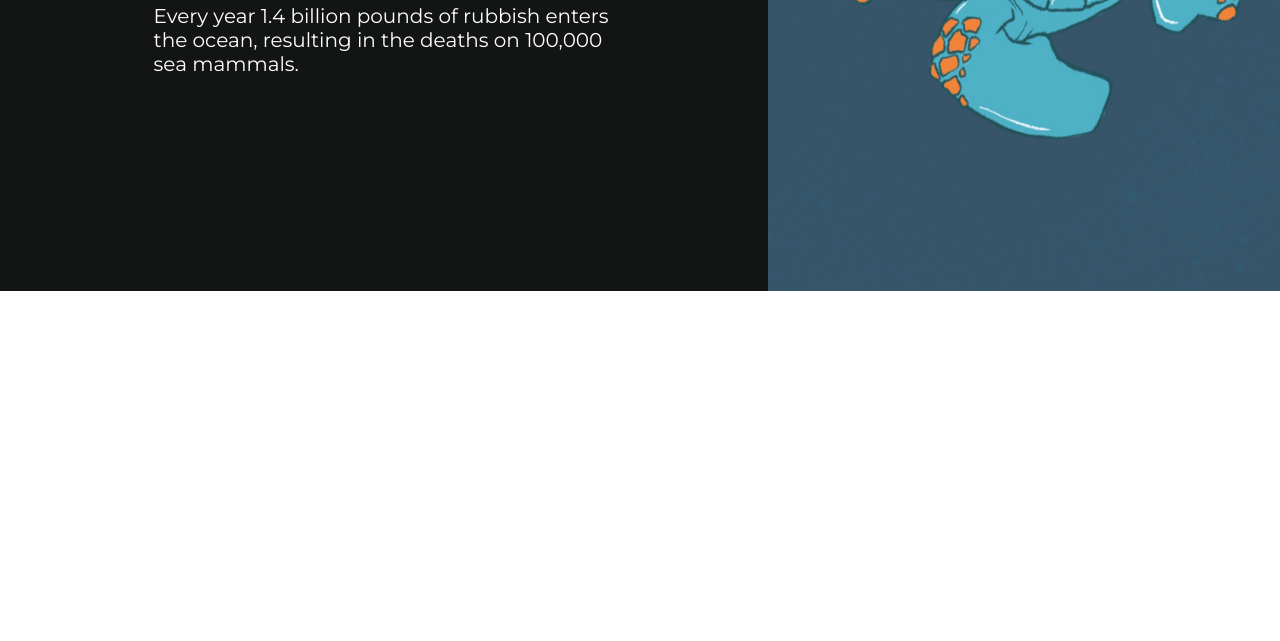
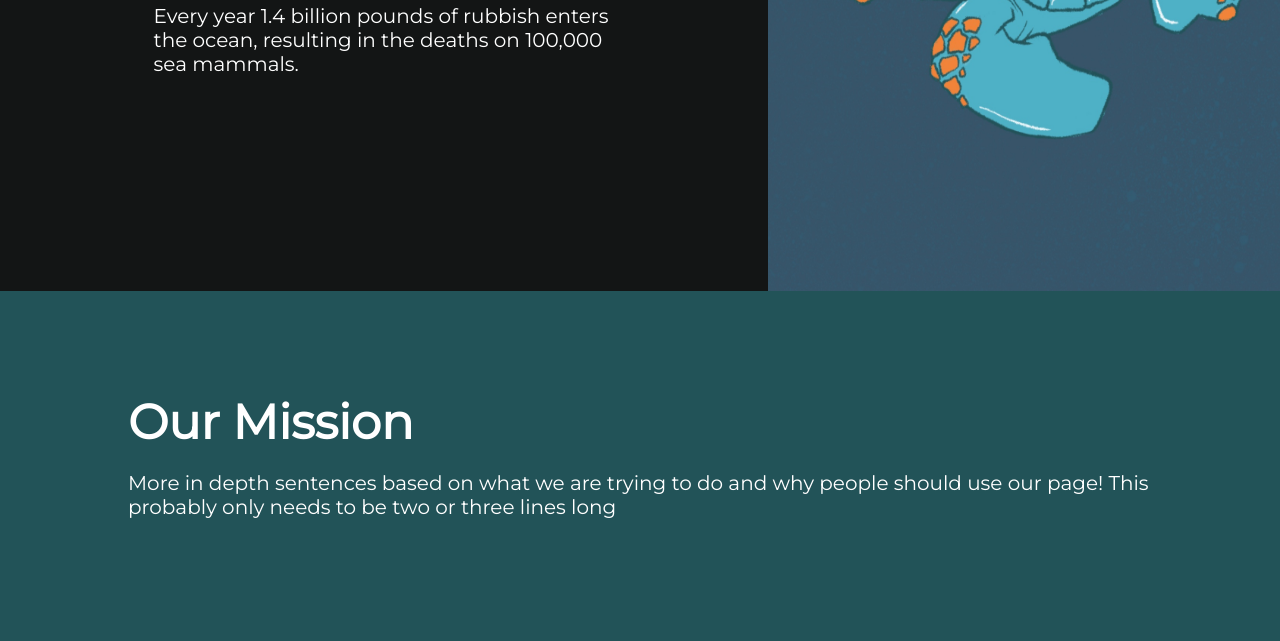
Before and after one commit to sophiefitzpatrick/world-kind, a Gatsby site in the folder worldkind/: page /about in a window 1280 px wide. Shown: the part 389-1030 px from the top of the page. Before the commit the page ends 800 px from the top, so only its background shows below. Built offline with nearby package versions, Linux system fonts and the light colour scheme; Gatsby itself is replaced by a stand-in of ours.

Commit message:
barebines of mission component

```diff
--- a/worldkind/src/pages/about.js
+++ b/worldkind/src/pages/about.js
@@ -12,7 +12,7 @@ import Turtle from "../media/images/turtle.jpg"
 const Hero = styled.div`
   width: 100%;
   height: 600px;
-  padding: 80px 0;
+  padding: 80px 0 0 0;
   display: grid;
   grid-template-columns: 60% 40%;
 `
@@ -50,6 +50,29 @@ export default function Homepage() {
           style={{ height: "100%", width: "100%", color: "white" }}
         />
       </Hero>
+      <div
+        style={{
+          backgroundColor: "#225358",
+          color: "white",
+          height: "350px",
+          width: "100%",
+          margin: 0,
+          display: "flex",
+          justifyContent: "center",
+          alignItems: "center",
+        }}
+      >
+        <MaxWidth width="80">
+          <Heading size="3rem" color="white" align="left" style={{ margin: 0 }}>
+            Our Mission
+          </Heading>
+          <Paragraph color="white">
+            More in depth sentences based on what we are trying to do and why
+            people should use our page! This probably only needs to be two or
+            three lines long
+          </Paragraph>
+        </MaxWidth>
+      </div>
     </>
   )
 }
```
Also changed, not shown: worldkind/src/components/Navigation/index.js (+1 -1 lines).
